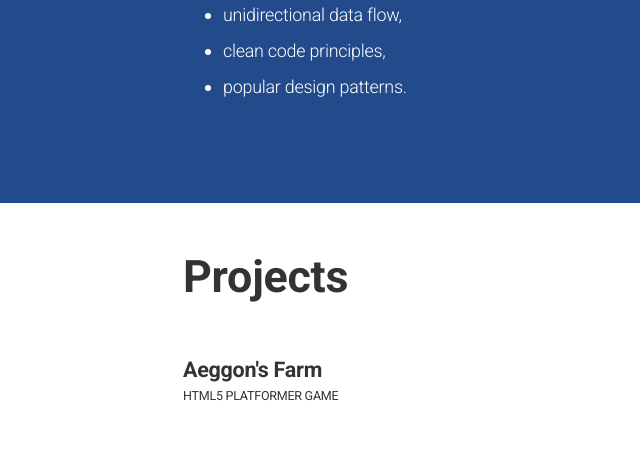
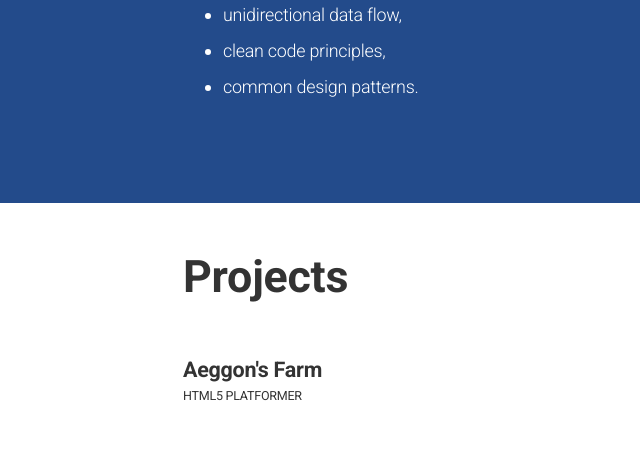
Before and after one commit to robertnayael/portfolio-site, a website built with webpack: page src/index.html in a window 1280 px wide. Shown: the part 2225-2675 px from the top of the page, 277-917 px from the left. Built offline with nearby package versions, Linux system fonts and the light colour scheme.

Commit message:
Minor copy improvements

```diff
--- a/src/index.html
+++ b/src/index.html
@@ -129,7 +129,7 @@
                     <h2 class="section__title">About me</h2>
                     <ul>
                         <li>primarily interested in <strong>web app development</strong> and <strong>all things JavaScript</strong></li>
-                        <li>currently seeking an <strong>entry-level position</strong> in front-end development</li>
+                        <li>currently seeking a position in front-end development</li>
                         <li>works towards a full-stack JS developer</li>
                         <li>some freelance experience with web development for NGOs</li>
                         <li>based in Tricity area, Poland</li>
@@ -168,7 +168,7 @@
                             <li>communication with REST services,</li>
                             <li>unidirectional data flow,</li>
                             <li>clean code principles,</li>
-                            <li>popular design patterns.</li>
+                            <li>common design patterns.</li>
                     </ul>
                 </div>
             </section>
@@ -184,7 +184,7 @@
                         <header class="project__header">
                             <div class="project__name project__name--wip">
                                 <h3 class="project__heading">Aeggon's Farm</h3>
-                                <p class="project__subheading">HTML5 platformer game</p>
+                                <p class="project__subheading">HTML5 platformer</p>
                             </div>
 
                             <ul class="project__technologies">
```
